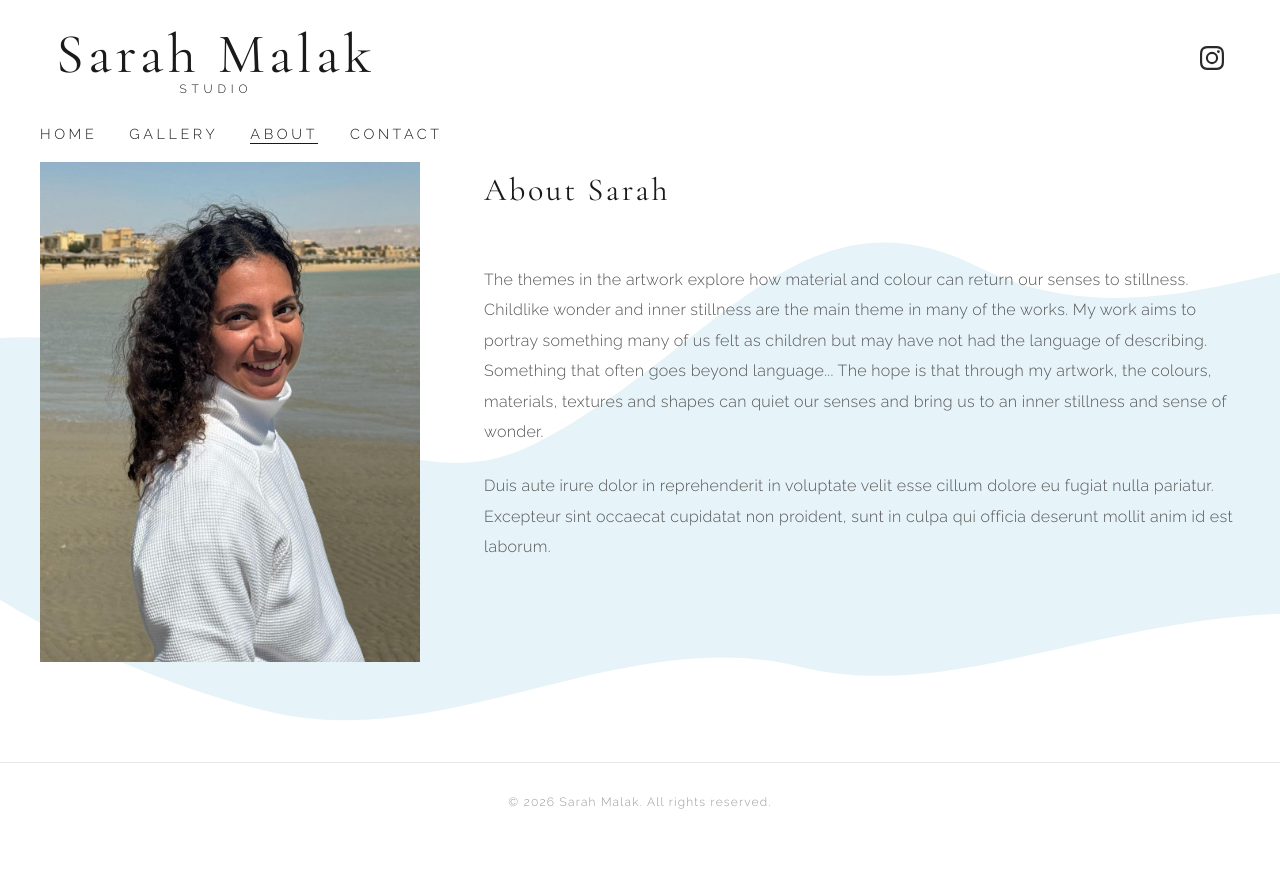
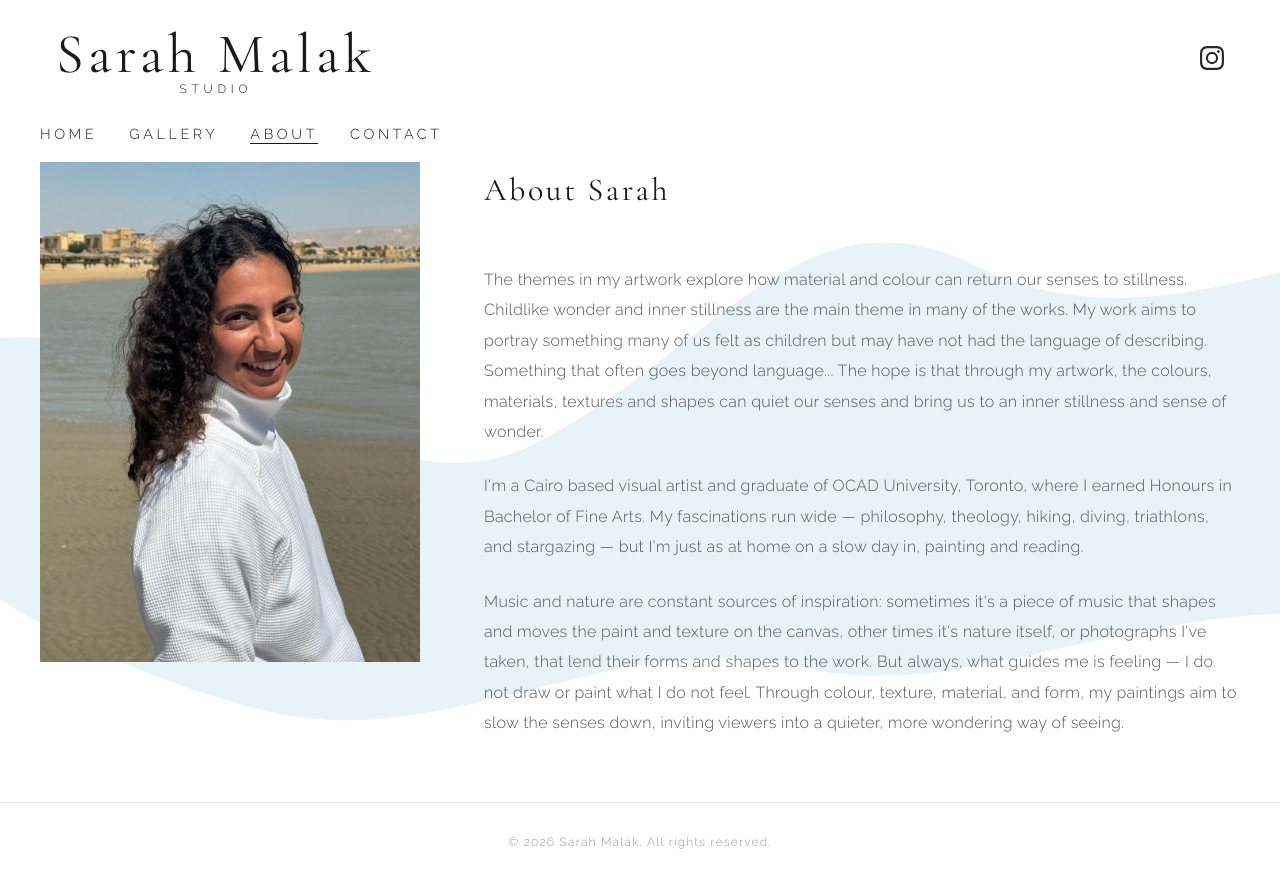
Before and after one commit to GoodGuyFate/sarah-website, a React (Vite) app: page / in a window 1280 px wide. Both pictures are taken after a click on the link "ABOUT". Before the commit the page ends 841 px from the top, so only its background shows below. Built offline with nearby package versions, Linux system fonts and the light colour scheme.

Commit message:
update about page info

```diff
--- a/src/components/About.jsx
+++ b/src/components/About.jsx
@@ -12,9 +12,9 @@ function About() {
         <div className="about-text-wrap">
           <h2 className="page-title">About Sarah</h2>
           <p className="about-text">
-            The themes in the artwork explore how material and colour can
-            return our senses to stillness. Childlike wonder and inner stillness
-            are the main theme in many of the works. My work aims to portray
+            The themes in my artwork explore how material and colour can return
+            our senses to stillness. Childlike wonder and inner stillness are
+            the main theme in many of the works. My work aims to portray
             something many of us felt as children but may have not had the
             language of describing. Something that often goes beyond language...
             The hope is that through my artwork, the colours, materials,
@@ -22,10 +22,21 @@ function About() {
             stillness and sense of wonder.
           </p>
           <p className="about-text">
-            Duis aute irure dolor in reprehenderit in voluptate velit esse
-            cillum dolore eu fugiat nulla pariatur. Excepteur sint occaecat
-            cupidatat non proident, sunt in culpa qui officia deserunt mollit
-            anim id est laborum.
+            I'm a Cairo based visual artist and graduate of OCAD University,
+            Toronto, where I earned Honours in Bachelor of Fine Arts. My
+            fascinations run wide — philosophy, theology, hiking, diving,
+            triathlons, and stargazing — but I'm just as at home on a slow day
+            in, painting and reading.
+          </p>
+          <p className="about-text">
+            Music and nature are constant sources of inspiration: sometimes it's
+            a piece of music that shapes and moves the paint and texture on the
+            canvas, other times it's nature itself, or photographs I've taken,
+            that lend their forms and shapes to the work. But always, what
+            guides me is feeling — I do not draw or paint what I do not feel.
+            Through colour, texture, material, and form, my paintings aim to
+            slow the senses down, inviting viewers into a quieter, more
+            wondering way of seeing.
           </p>
         </div>
       </div>
```
